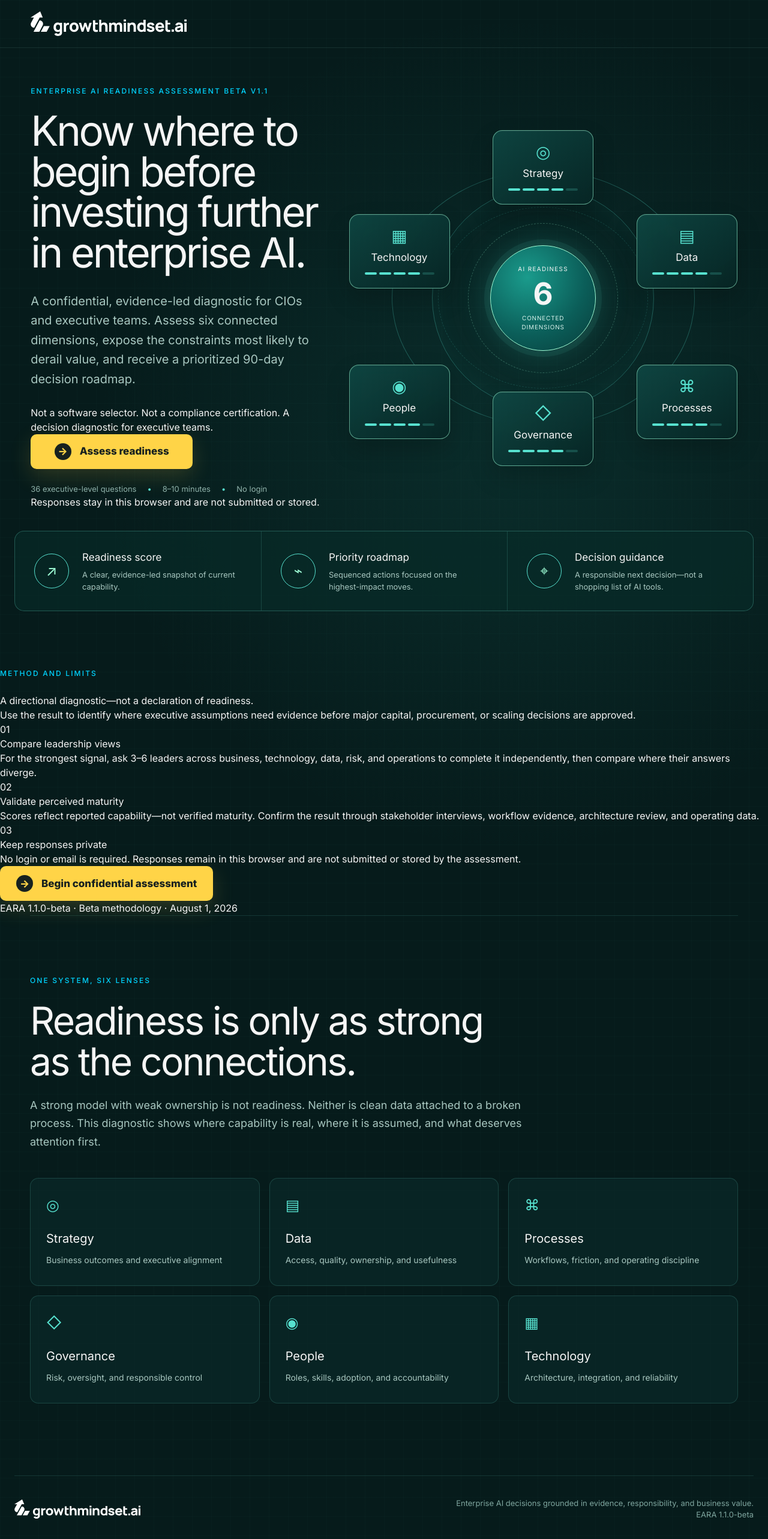
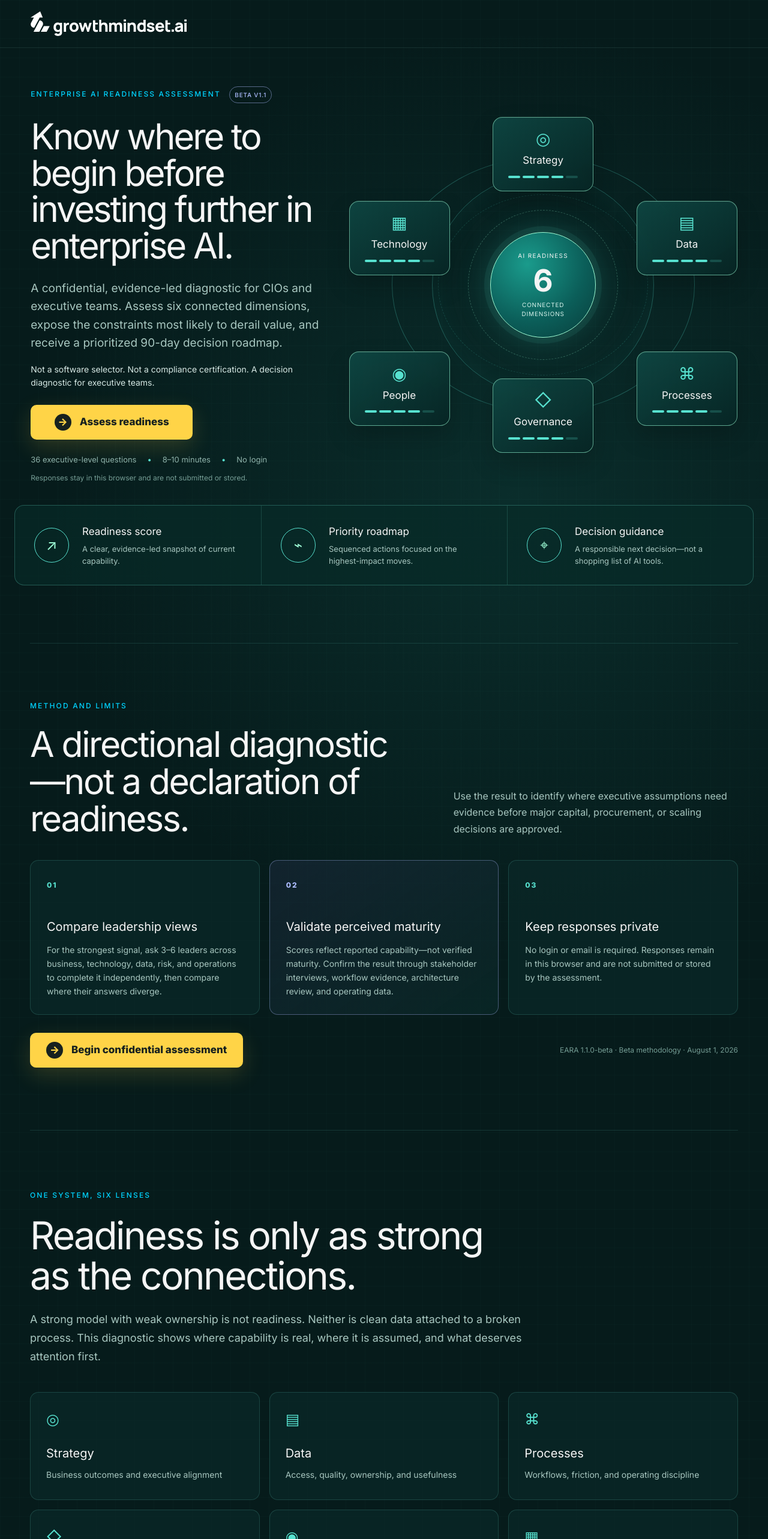
Before and after one commit to MattymBaylor/gms-website-3.0-perplexity, a Next.js app: page /eara in a window 1280 px wide. Shown: the top 2566 px of the page at 60% size. Built offline with nearby package versions, Linux system fonts and the light colour scheme.

Commit message:
Refine EARA evidence styling and interactions

```diff
--- a/app/eara/eara.css
+++ b/app/eara/eara.css
@@ -10,6 +10,7 @@
   --line: rgba(105, 221, 202, 0.28);
   --yellow: #ffd447;
   --yellow-hover: #ffe37a;
+  --evidence: #aebdff;
 }
 
 * { box-sizing: border-box; }
@@ -60,8 +61,11 @@ main {
   gap: 42px;
 }
 .eyebrow { margin: 0 0 25px; color: var(--mint); text-transform: uppercase; letter-spacing: .3em; font-size: 13px; font-weight: 700; }
-.hero h1 { margin: 0; font-size: clamp(58px, 5.4vw, 82px); line-height: .98; letter-spacing: -.05em; max-width: 630px; }
-.hero-lede { margin: 30px 0 28px; max-width: 600px; color: var(--muted); font-size: 20px; line-height: 1.62; }
+.version-badge { display: inline-block; margin-left: 9px; padding: 5px 8px; border: 1px solid rgba(174,189,255,.48); border-radius: 999px; color: var(--evidence); letter-spacing: .08em; font-size: 10px; vertical-align: middle; }
+.hero h1 { margin: 0; font-size: clamp(52px, 4.65vw, 70px); line-height: 1.02; letter-spacing: -.05em; max-width: 700px; }
+.hero-lede { margin: 26px 0 18px; max-width: 640px; color: var(--muted); font-size: 19px; line-height: 1.6; }
+.positioning-line { max-width: 620px; margin: 0 0 26px; color: #d7e9e5; font-size: 14px; line-height: 1.55; }
+.assessment-trust { margin: 12px 0 0; color: #759d95; font-size: 12px; line-height: 1.5; }
 .primary-button {
   min-width: 270px;
   min-height: 58px;
@@ -112,24 +116,42 @@ main {
 .node-6 { top: 25%; left: 0; }
 
 .outcome-strip { width: min(1360px, calc(100% - 48px)); margin: 0 auto 96px; display: grid; grid-template-columns: repeat(3, 1fr); border: 1px solid var(--line); border-radius: 16px; background: rgba(8,43,41,.68); }
-.outcome-strip article { min-height: 132px; padding: 24px 32px; display: flex; align-items: center; gap: 22px; }
+.outcome-strip article { min-height: 132px; padding: 24px 32px; display: flex; align-items: center; gap: 22px; transition: background .2s ease; }
+.outcome-strip article:hover { background: rgba(87,225,207,.045); }
 .outcome-strip article + article { border-left: 1px solid rgba(105,221,202,.18); }
 .outcome-strip article > span { flex: 0 0 auto; width: 58px; height: 58px; display: grid; place-items: center; border: 1px solid var(--mint); border-radius: 50%; color: var(--mint-soft); font-size: 24px; }
 .outcome-strip h2 { margin: 0 0 7px; font-size: 17px; }
 .outcome-strip p { margin: 0; color: var(--muted); line-height: 1.5; font-size: 13px; }
 
+.method-section { width: min(1180px, calc(100% - 48px)); margin: 0 auto; padding: 96px 0 104px; border-top: 1px solid rgba(105,221,202,.14); }
+.method-heading { display: grid; grid-template-columns: 1.15fr .85fr; align-items: end; gap: 64px; }
+.method-heading h2 { margin: 0; font-size: clamp(40px, 4.6vw, 62px); line-height: 1.05; letter-spacing: -.04em; }
+.method-heading > p { margin: 0; color: var(--muted); font-size: 16px; line-height: 1.7; }
+.method-grid { margin-top: 38px; display: grid; grid-template-columns: repeat(3, 1fr); gap: 16px; }
+.method-grid article { min-height: 230px; padding: 27px; border: 1px solid rgba(105,221,202,.18); border-radius: 14px; background: rgba(10,41,40,.7); transition: transform .2s ease, border-color .2s ease, background .2s ease; }
+.method-grid article:hover { transform: translateY(-4px); border-color: rgba(87,225,207,.5); background: rgba(12,51,49,.82); }
+.method-grid article > span { color: var(--mint); font-size: 12px; font-weight: 800; letter-spacing: .16em; }
+.method-grid article.evidence-card { border-color: rgba(174,189,255,.36); background: linear-gradient(145deg, rgba(38,48,76,.38), rgba(10,41,40,.72)); }
+.method-grid article.evidence-card > span { color: var(--evidence); }
+.method-grid article.evidence-card:hover { border-color: rgba(174,189,255,.68); background: linear-gradient(145deg, rgba(43,54,86,.5), rgba(12,51,49,.8)); }
+.method-grid h3 { margin: 44px 0 12px; font-size: 20px; }
+.method-grid p { margin: 0; color: var(--muted); font-size: 14px; line-height: 1.65; }
+.method-action { margin-top: 30px; display: flex; align-items: center; justify-content: space-between; gap: 24px; }
+.method-action p { margin: 0; color: #759d95; font-size: 12px; text-align: right; }
 .framework-section { width: min(1180px, calc(100% - 48px)); margin: 0 auto; padding: 100px 0 120px; border-top: 1px solid rgba(105,221,202,.14); }
 .framework-section > h2 { margin: 0; max-width: 760px; font-size: clamp(40px, 5vw, 64px); line-height: 1.05; letter-spacing: -.04em; }
 .section-intro { max-width: 820px; margin: 25px 0 44px; color: var(--muted); font-size: 18px; line-height: 1.7; }
 .framework-grid { display: grid; grid-template-columns: repeat(3, 1fr); gap: 16px; }
-.framework-grid article { min-height: 180px; padding: 26px; border: 1px solid rgba(105,221,202,.18); border-radius: 14px; background: rgba(10,41,40,.7); }
+.framework-grid article { min-height: 180px; padding: 26px; border: 1px solid rgba(105,221,202,.18); border-radius: 14px; background: rgba(10,41,40,.7); transition: transform .2s ease, border-color .2s ease, background .2s ease; }
+.framework-grid article:hover { transform: translateY(-4px); border-color: rgba(87,225,207,.5); background: rgba(12,51,49,.82); }
 .framework-grid article > span { color: var(--mint); font-size: 25px; }
 .framework-grid h3 { margin: 22px 0 10px; font-size: 20px; }
 .framework-grid p { margin: 0; color: var(--muted); line-height: 1.55; font-size: 14px; }
 
 footer { width: min(1360px, calc(100% - 48px)); margin: 0 auto; padding: 36px 0 50px; border-top: 1px solid rgba(105,221,202,.14); display: flex; justify-content: space-between; align-items: center; gap: 24px; }
 footer img { width: 210px; }
-footer p { margin: 0; color: #7fa69f; text-align: right; font-size: 13px; }
+footer p { margin: 0; color: #7fa69f; text-align: right; font-size: 13px; line-height: 1.55; }
+.footer-version { color: var(--evidence); font-size: 11px; }
 
 /* Guided assessment */
 .assessment-shell, .results-shell { min-height: 100vh; background: var(--ink); }
@@ -257,6 +279,12 @@ footer p { margin: 0; color: #7fa69f; text-align: right; font-size: 13px; }
   .dimension-node { position: static; transform: none !important; width: auto; height: 116px; }
   .assessment-meta span::after { display: none; }
   .outcome-strip { margin-top: 32px; }
+  .method-heading, .method-grid { grid-template-columns: 1fr; }
+  .method-heading { gap: 20px; }
+  .method-grid article { min-height: auto; }
+  .method-grid h3 { margin-top: 28px; }
+  .method-action { align-items: flex-start; flex-direction: column; }
+  .method-action p { text-align: left; }
   .framework-grid { grid-template-columns: 1fr; }
   footer { align-items: flex-start; flex-direction: column; }
   footer p { text-align: left; }
@@ -286,7 +314,7 @@ footer p { margin: 0; color: #7fa69f; text-align: right; font-size: 13px; }
 
 @media (max-width: 480px) {
   .site-header { padding: 0 18px; }
-  .hero, .framework-section { width: min(100% - 32px, 1380px); }
+  .hero, .method-section, .framework-section { width: min(100% - 32px, 1380px); }
   .outcome-strip, .results-hero, .results-grid, .roadmap-section, .report-footer { width: calc(100% - 32px); }
   .hero h1 { font-size: clamp(42px, 13vw, 58px); }
   .assessment-layout { padding-right: 16px; padding-left: 16px; }
```
